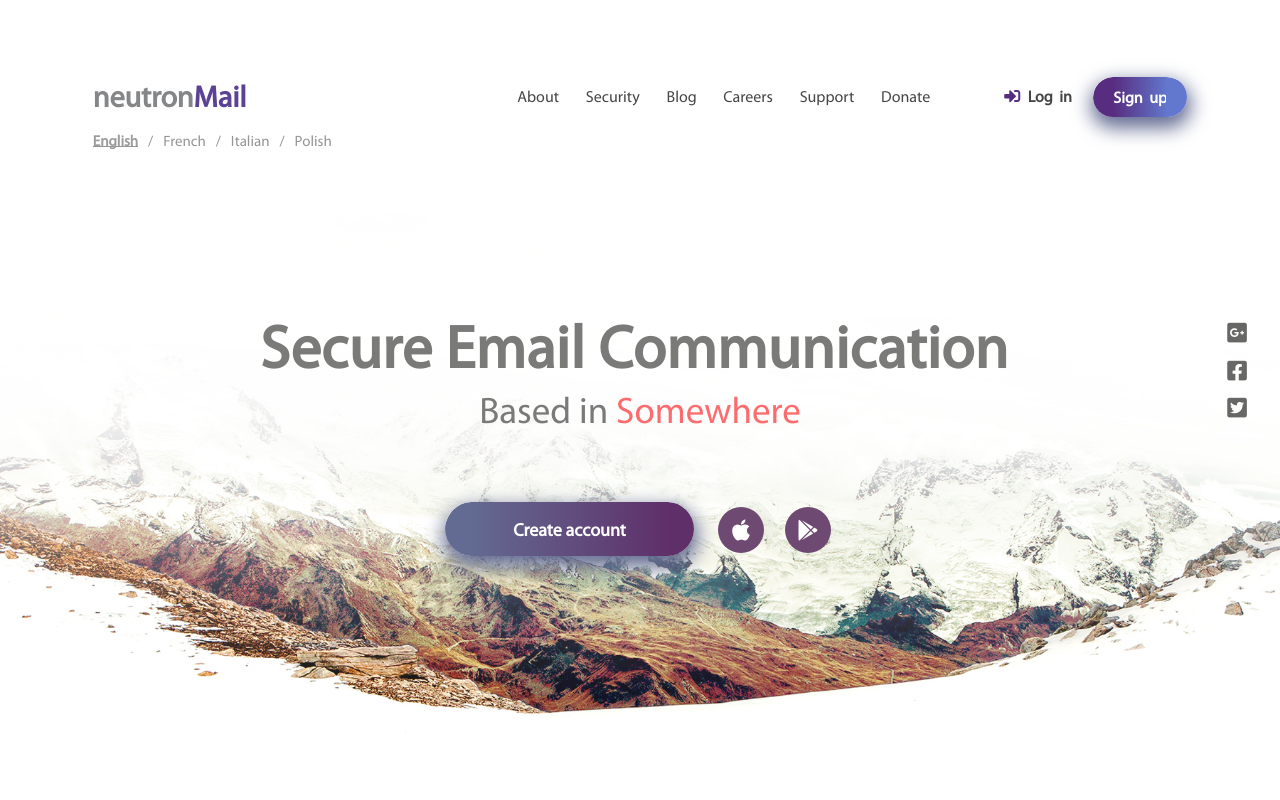
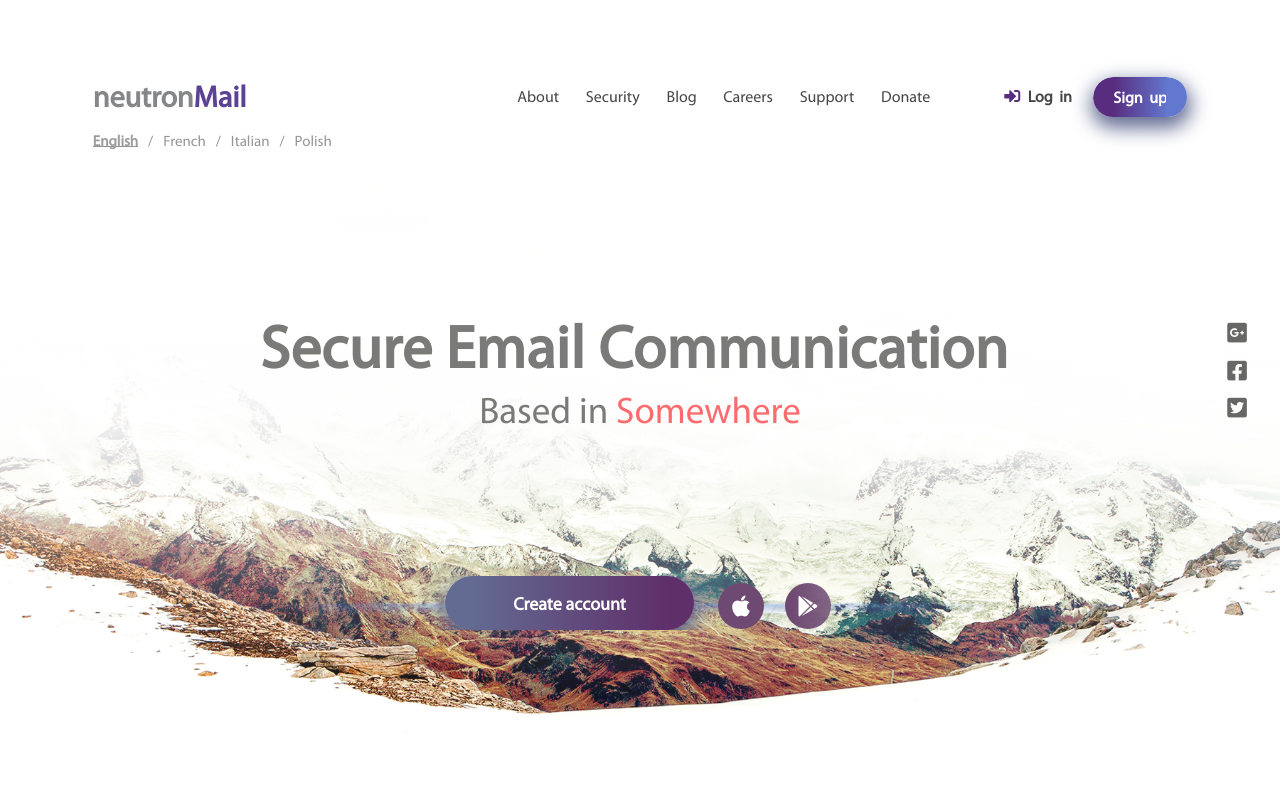
Before and after one commit to AlexSkir/NeutronMail, a plain HTML site: page NeutronMail/index.html in a window 1280 px wide. Shown: the top 800 px of the page. Drawn offline with Linux system fonts and the light colour scheme; a web font is replaced by a local one.

Commit message:
fix: style fix

```diff
--- a/NeutronMail/mobile-landscape.css
+++ b/NeutronMail/mobile-landscape.css
@@ -21,6 +21,10 @@
 }
 .face-headings .sub-heading {
   font-size: 28px;
+}
+.face-block-buttons {
+  background: none;
+  -webkit-mask-image: none;
 }
 .create-button {
   margin-left: 0;
--- a/NeutronMail/style.css
+++ b/NeutronMail/style.css
@@ -222,7 +222,7 @@ body {
   flex-direction: column;
   justify-content: space-between;
   width: 760px;
-  height: 242px;
+  height: 316px;
   margin-top: 144px;
 }
 .face-headings .main-heading {
@@ -244,6 +244,9 @@ body {
 .face-block-buttons {
   display: flex;
   justify-content: center;
+  align-items: center;
+  background: linear-gradient(0deg, rgba(102, 140, 228, 0) 28%, rgba(102, 140, 228, 0.42) 46%, rgba(102, 140, 228, 0) 52%);
+  -webkit-mask-image: linear-gradient(90deg, rgba(0,0,0,0) 0%, rgba(0,0,0,1) 20% 70%, rgba(0,0,0,0) 100%);
 }
 .face-block .apple-link i {
   transform: scale(1.5);
```
